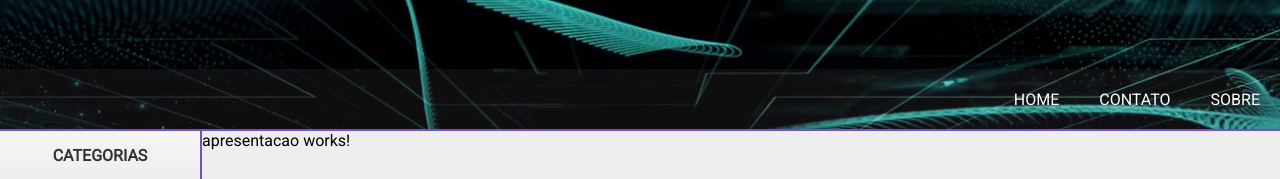
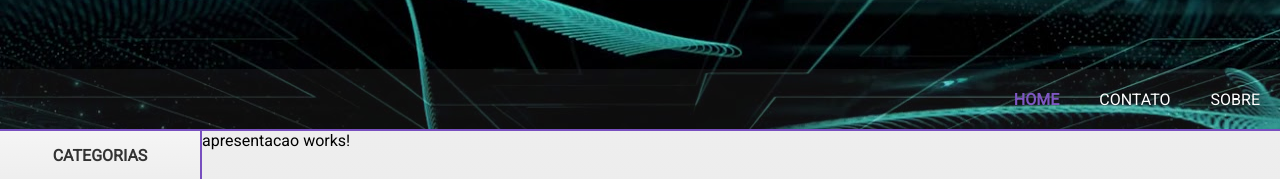
Before and after one commit to TallysHenrike/FabricaDeSoftwaresWeb, an Angular app: page / in a window 1280 px wide. Shown: the part 221-400 px from the top of the page. Built offline with nearby package versions, Linux system fonts and the light colour scheme.

Commit message:
Menu principal

```diff
--- a/src/app/cabecalho/cabecalho.component.css
+++ b/src/app/cabecalho/cabecalho.component.css
@@ -23,4 +23,10 @@ nav{
 a{
     padding: 20px;
     color: #fff;
+    text-decoration: none;
 }
+
+.ativo{
+    color: #7e57c2;
+    font-weight: bold;
+}
--- a/src/app/cabecalho/cabecalho.component.html
+++ b/src/app/cabecalho/cabecalho.component.html
@@ -1,5 +1,5 @@
 <nav id="menu">
-    <a>HOME</a>
-    <a>CONTATO</a>
-    <a>SOBRE</a>
+    <a routerLinkActive="ativo" [routerLink]="['/']">HOME</a>
+    <a routerLinkActive="ativo" [routerLink]="['/contato']">CONTATO</a>
+    <a routerLinkActive="ativo" [routerLink]="['/sobre']">SOBRE</a>
 </nav>
```
